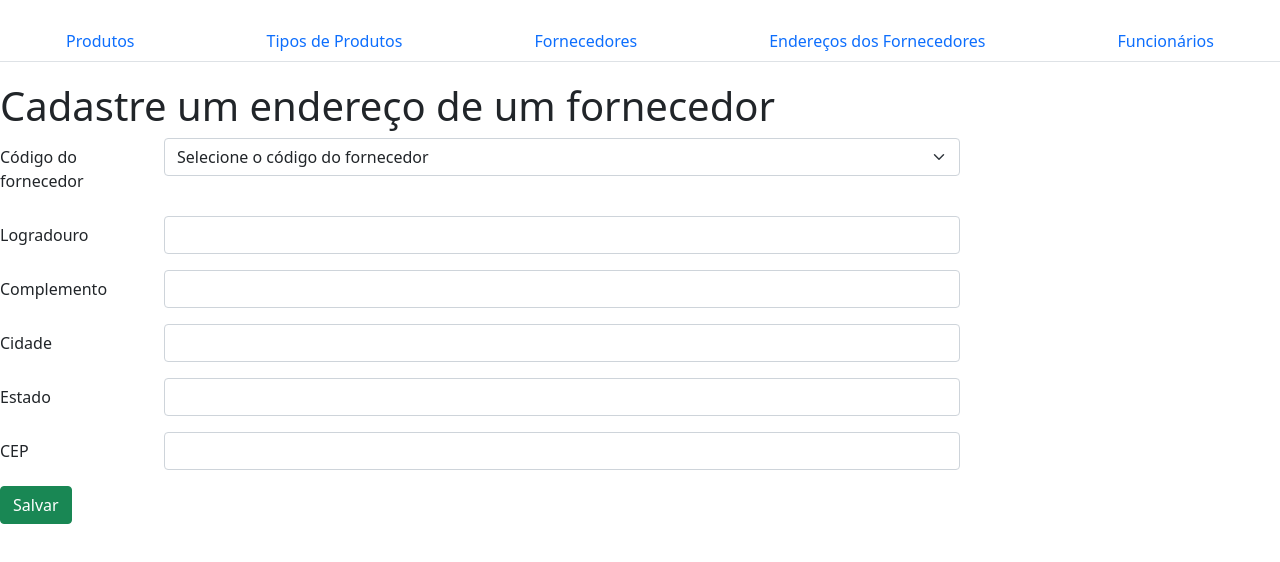
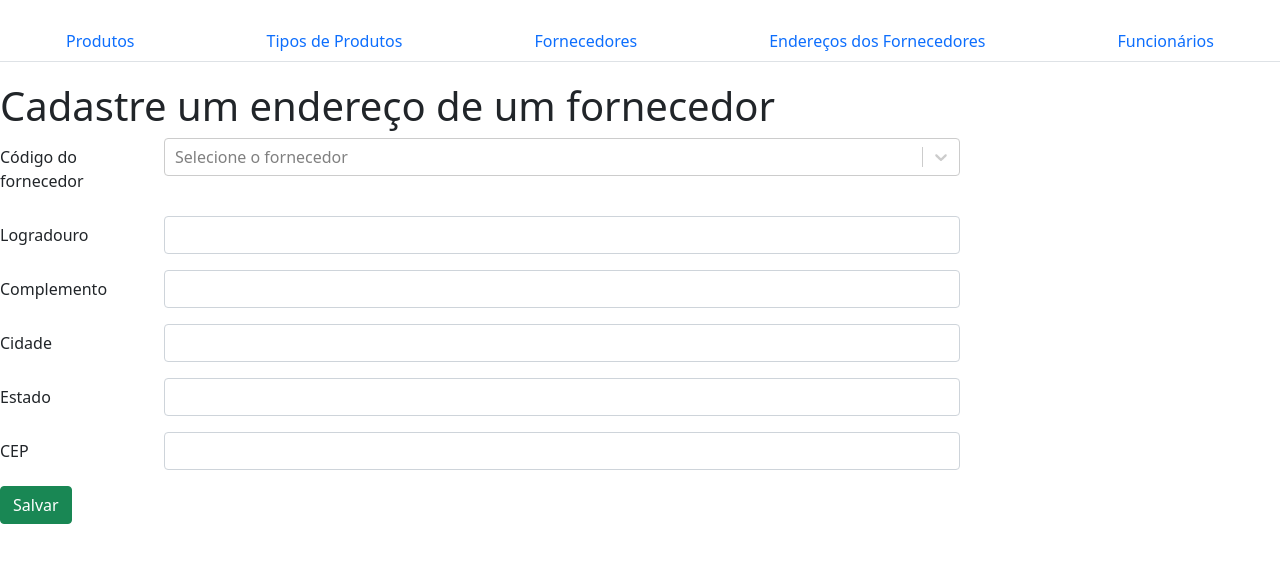
Before and after one commit to anaBeatrizWalker/ExpressReact, a React (Create React App) app: page /enderecos/novo in a window 1280 px wide. Shown: the top 562 px of the page. Built offline with nearby package versions, Linux system fonts and the light colour scheme; no server answers.

Commit message:
Adicionando envio de dados do select

```diff
--- a/src/components/Enderecos/AdicionaEndereco.js
+++ b/src/components/Enderecos/AdicionaEndereco.js
@@ -2,6 +2,7 @@ import api_express from '../../config/api_express'
 import React, { useEffect, useState } from 'react'
 import { useParams } from 'react-router'
 import { Form, Row, Col, Button } from 'react-bootstrap'
+import Select from "react-select"
 import '../estilos.css'
 
 export default function AdicionaEndereco(){
@@ -13,8 +14,13 @@ export default function AdicionaEndereco(){
     const [cidade, setCidade] = useState("")
     const [estado, setEstado] = useState("")
     const [cep, setCep] = useState("")
+    const [fornecedores, setFornecedores] = useState({})
 
     useEffect(()=>{
+        api_express.get('/fornecedores').then(resp => {
+            setFornecedores(resp.data.fornecedores)
+        })
+
         if(id){
             api_express.get(`/enderecos/${id}`).then(resp => {
                 const endereco = resp.data.endereco
@@ -28,9 +34,19 @@ export default function AdicionaEndereco(){
         }
     }, [id])
 
+    useEffect(() => {
+        function formataDados(){
+            for(let i = 0; i < fornecedores.length; i++){
+                fornecedores[i].value = fornecedores[i].id
+                fornecedores[i].label = fornecedores[i].nome
+            }
+        }
+        formataDados()
+    }, [fornecedores])
+
     async function addEndereco(){
         const endereco = {
-            fornecedor_id: fornecedor_id,
+            fornecedor_id: fornecedor_id.id,
             logradouro: logradouro,
             complemento: complemento,
             cidade: cidade,
@@ -53,12 +69,12 @@ export default function AdicionaEndereco(){
                 <Form.Group as={Row} className="mb-3" controlId="nome">
                     <Form.Label column sm="2">Código do fornecedor</Form.Label>
                     <Col sm="10">
-                    <Form.Select type="number" name="fornecedor_id" value={fornecedor_id} onChange={(e) => setFornecedorId(e.target.value)}>
-                            <option value="" disabled selected hidden>Selecione o código do fornecedor</option>
-                            <option value="1">1 - Fornecedor 1</option>
-                            <option value="2">2 - Fornecedor 2</option>
-                            <option value="10">10 - Fornecedor 3</option>
-                        </Form.Select>
+                        <Select
+                            type="number" name="fornecedor_id"
+                            placeholder={"Selecione o fornecedor"}
+                            onChange={(e) => setFornecedorId(e)}
+                            options={fornecedores}>
+                        </Select>
                     </Col>
                 </Form.Group>
 
```
